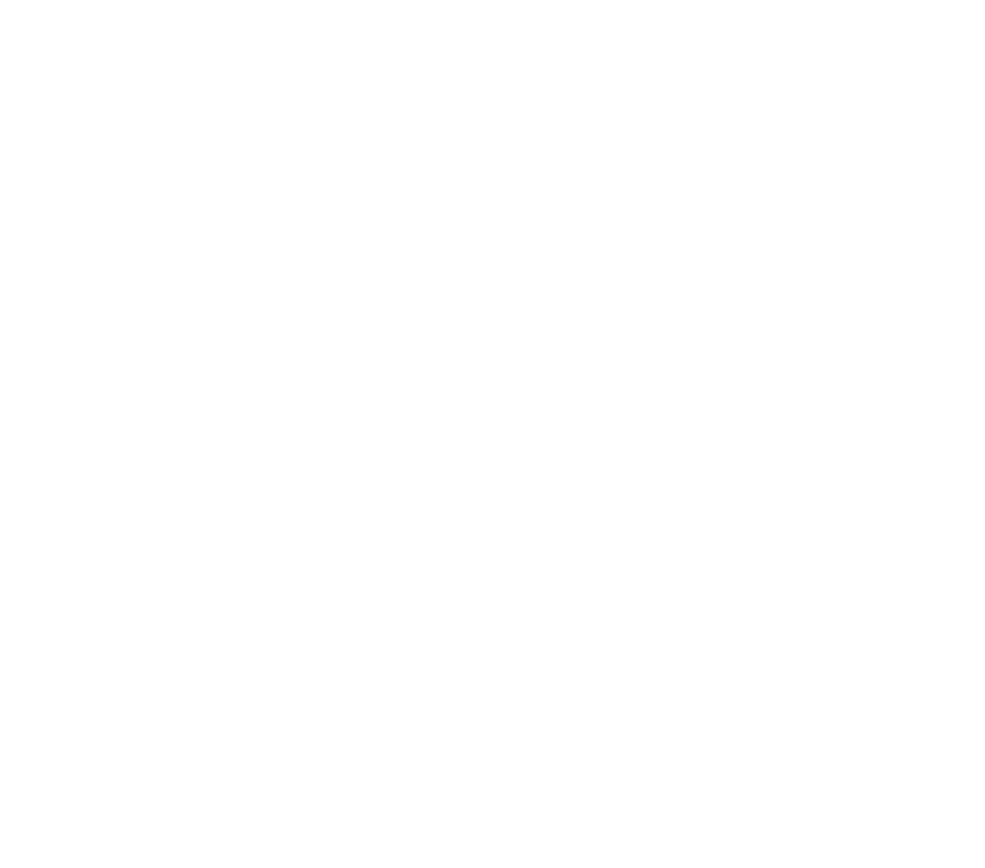
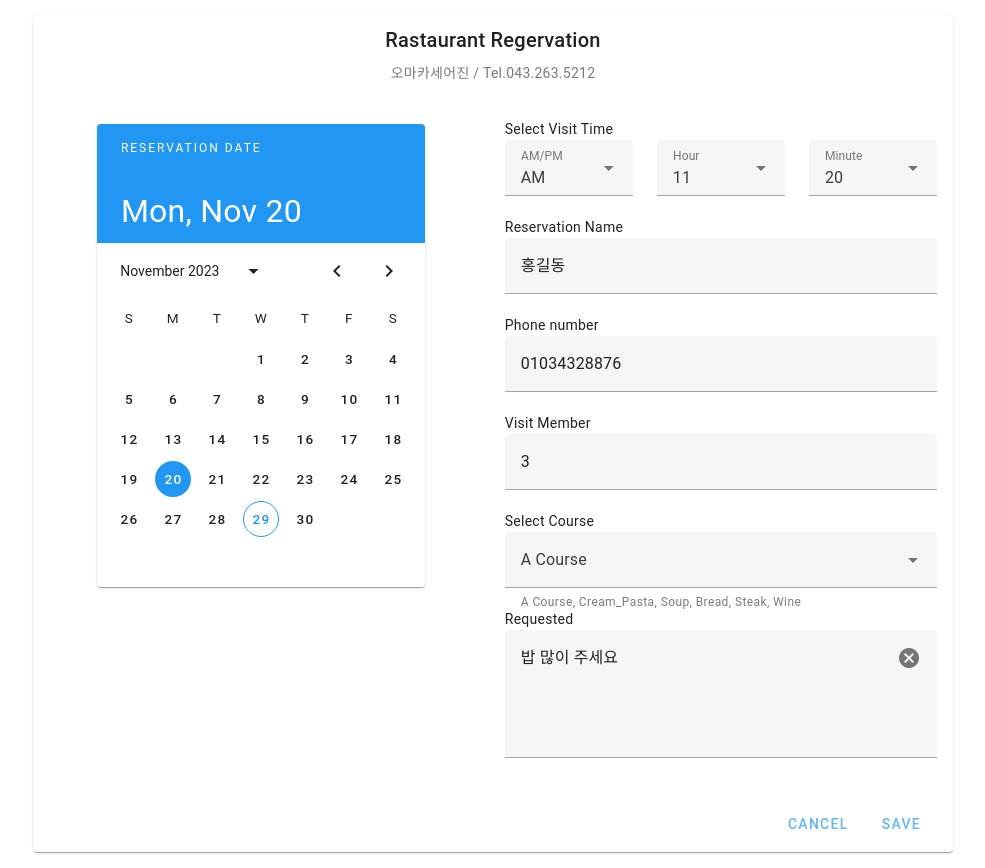
Before and after one commit to sori9899/restaurant-reservation, a Vue app in the folder frontend/: page /update/1 in a window 1280 px wide. Before the commit this address had no page. Shown: the whole page, without its empty margins (147-1132 px from the left). Before the commit the page ends 800 px from the top, so only its background shows below. Built offline with nearby package versions, Linux system fonts and the light colour scheme.

Commit message:
Maybe finish

```diff
--- a/frontend/src/components/RegervationList.vue
+++ b/frontend/src/components/RegervationList.vue
@@ -23,14 +23,14 @@
                         </v-list-item-title>
 
                         <v-list-item-subtitle>
-                            예약 날짜: {{ reservation.reservationDate }}
+                            예약 날짜: {{ reservation.strdate }}
                         </v-list-item-subtitle>
                     </v-list-item-content>
 
                     <!-- Delete button -->
                     <div class="list-item-action">
                         <v-list-item-action>
-                            <v-btn @click="updateReservation(index)" icon  variant="text" class="delete-bnt">
+                            <v-btn @click="updateReservation(reservation.rid)" icon  variant="text" class="delete-bnt">
                                 <v-icon color="black">mdi-pencil</v-icon>
                             </v-btn>
                         </v-list-item-action>
@@ -55,6 +55,7 @@
 </template>
 
 <script setup>
+import regervationjson from '@/database/regervation.json';
 
 </script>
 
@@ -62,37 +63,25 @@
 <script>
 export default{
     data: () => ({
-        reservations: [
-            // 예약 정보가 들어가는 배열
-            {
-            restaurantName: '레스토랑 1',
-            reservationDate: '2023-01-01',
-            },
-            {
-            restaurantName: '레스토랑 2',
-            reservationDate: '2023-01-02',
-            },
-            {
-            restaurantName: '레스토랑 3',
-            reservationDate: '2023-01-03',
-            },
-            {
-            restaurantName: '레스토랑 4',
-            reservationDate: '2023-01-04',
-            },
-            {
-            restaurantName: '레스토랑 5',
-            reservationDate: '2023-01-05',
-            },
-        ],
+        rjson : regervationjson,
+        reservations: [],
     }),
     methods:{
         deleteReservation(index) {
             // 예약 삭제 로직을 구현
-            console.log(index)
+            this.reservations.splice(index, 1);
         },
         updateReservation(index){
-            console.log(index)
+            const url = "/update/" + index;
+            this.$router.push({
+                path: url
+            })
+        }
+    },
+    mounted(){
+        const json = this.rjson.regervation;
+        for(var i=0; i<json.length; i++){
+            this.reservations.push(json[i])
         }
     }
 }
--- a/frontend/src/components/Rergervation.vue
+++ b/frontend/src/components/Rergervation.vue
@@ -68,14 +68,13 @@
     v-model="phonenum"
     :rules="rules"
     single-line
-    type="number"
     ></v-text-field>
 
     Visit Member
     <v-text-field
     v-model="visitnum"
+    :rules="rules"
     single-line
-    type="number"
     ></v-text-field>
 
     Select Course
@@ -138,19 +137,24 @@
 <script setup>
 import Datepicker from '@vuepic/vue-datepicker';
 import '@vuepic/vue-datepicker/dist/main.css';
+import regervationjson from '@/database/regervation.json';
 
 </script>
 
 <script>
 export default {
+    props:[
+        "Cvalue"
+    ],
     data(){
         return{
+        rjson : regervationjson,
         RsturantID: null,
-        RsturantName : "Ban Yu-hyun Restaurant: THE RED",
-        RsturantTel : "043.261.3321",
+        RsturantName : null,
+        RsturantTel : null,
         regrvdate: new Date(),
         strdate: null,
-        reservname : null,
+        reservname : "",
         request: null,
         phonenum : null,
         visitnum : 0,
@@ -186,7 +190,17 @@ export default {
         console.log(course)
 
         if(this.reservname && this.phonenum && this.visitnum >0){
-            console.log("save!!")
+            if(this.Cvalue == "write"){
+                alert("예약 완료")
+                this.$router.push({
+                    path:"/"
+                })
+            }else{
+                alert("예약 변경 완료")
+                this.$router.push({
+                    path:"/"
+                })
+            }
         }
         },
     },
@@ -205,22 +219,40 @@ export default {
         }
     },
     mounted(){
-        const today = new Date();
-
         const year = this.regrvdate.getFullYear();
         const month = (this.regrvdate.getMonth() + 1).toString().padStart(2, '0');
         const day = this.regrvdate.getDate().toString().padStart(2, '0');
 
-        console.log(today)
-        console.log(`${year}.${month}.${day}`)
-
-        this.strdate = `${year}.${month}.${day}`;
-
         const rid = this.$route.params.rid;
 
-        console.log(rid);
+        this.RsturantID = rid;
 
-        this.RsturantID = rid;
+        if(this.Cvalue == "write"){
+            this.strdate = `${year}.${month}.${day}`;
+            console.log(this.rjson.regervation)
+        }else{
+            const len = this.rjson.regervation;
+            for(var i=0; i<len.length; i++){
+                if(len[i].rid == rid){
+                    this.RsturantID = len[i].restaurantID;
+                    this.RsturantName = len[i].restaurantName;
+                    this.RsturantTel = len[i].rsturantTel;
+                    this.request = len[i].request;
+                    console.log(len[i].request);
+                    this.reservname = len[i].reservname;
+                    console.log(len[i].reservname);
+                    this.strdate = len[i].strdate;
+                    this.visitnum = len[i].visitnum;
+                    this.ampm = len[i].ampm;
+                    this.select = len[i].select;
+                    this.selectedHour = len[i].selectedHour;
+                    this.selectedMinute = len[i].selectedMinute;
+                    this.phonenum = len[i].phonenum
+
+                    this.regrvdate = new Date(this.strdate);
+                }
+            }
+        }
     }
 }
 </script>
--- a/frontend/src/components/UserInfo.vue
+++ b/frontend/src/components/UserInfo.vue
@@ -10,7 +10,7 @@
                 <div class="ma-4">
                 <v-img
                 class="bg-white round"
-                width="200"
+                width="150"
                 :aspect-ratio="1"
                 src="src/img/user.png"
                 cover
@@ -23,7 +23,10 @@
                     Username
                 </v-card-title>
                 <v-card-title>
-                    가입시기 : 2023.10.12
+                    가입시기 : 23.10.12
+                </v-card-title>
+                <v-card-title>
+                    Tel. 010.8883.2384
                 </v-card-title>
             </div>
             </div>
--- /dev/null
+++ b/frontend/src/database/regervation.json
@@ -0,0 +1,93 @@
+{
+    "regervation" : [
+        {
+            "rid" : "1",
+            "restaurantID" : "1",
+            "restaurantName" : "오마카세어진",
+            "rsturantTel" : "043.263.5212",
+            "strdate" : "2023.11.20",
+            "reservname" : "홍길동",
+            "request" : "밥 많이 주세요",
+            "phonenum" : "01034328876",
+            "visitnum" : "3",
+            "ampm" : "AM",
+            "selectedHour" : "11",
+            "selectedMinute" : "20",
+            "select" :{
+                "course" : "A Course",
+                "menu" : "Cream_Pasta, Soup, Bread, Steak, Wine"
+            }
+        },
+        {
+            "rid" : "2",
+            "restaurantID": "2",
+            "restaurantName": "한식당",
+            "rsturantTel": "02.1234.5678",
+            "strdate": "2023.11.24",
+            "reservname": "김철수",
+            "request": "매운 음식으로 부탁드립니다",
+            "phonenum": "01055557777",
+            "visitnum": "4",
+            "ampm": "PM",
+            "selectedHour": "7",
+            "selectedMinute": "30",
+            "select": {
+                "course": "B Course",
+                "menu": "Chicken, Pizza, Snacks, Beer"
+            }
+        },
+        {
+            "rid" : "3",
+            "restaurantID": "3",
+            "restaurantName": "이탈리안 다이닝",
+            "rsturantTel": "031.9876.5432",
+            "strdate": "2023.11.26",
+            "reservname": "이영희",
+            "request": "창가 자리 부탁드려요",
+            "phonenum": "01098765432",
+            "visitnum": "2",
+            "ampm": "PM",
+            "selectedHour": "6",
+            "selectedMinute": "15",
+            "select": {
+                "course": "C Course",
+                "menu": "Pork_belly, Soju, Steamed_eggs, Sold_noodles"
+            }
+        },{
+            "rid" : "4",
+            "restaurantID": "4",
+            "restaurantName": "스테이크하우스",
+            "rsturantTel": "051.1234.5678",
+            "strdate": "2023.11.27",
+            "reservname": "박민수",
+            "request": "양파는 빼주세요",
+            "phonenum": "01033334444",
+            "visitnum": "5",
+            "ampm": "PM",
+            "selectedHour": "8",
+            "selectedMinute": "45",
+            "select": {
+                "course": "None",
+                "menu": "later decision"
+            }
+        },
+        {
+            "rid" : "5",
+            "restaurantID": "5",
+            "restaurantName": "일본식 회집",
+            "rsturantTel": "02.9876.5432",
+            "strdate": "2023.11.28",
+            "reservname": "나미코",
+            "request": "초밥 많이 주세요",
+            "phonenum": "01066667777",
+            "visitnum": "2",
+            "ampm": "PM",
+            "selectedHour": "7",
+            "selectedMinute": "0",
+            "select": {
+                "course": "D Course",
+                "menu": "Sushi, Rice_wine, Udon, Rolls"
+            }
+        }
+    ]
+}
--- a/frontend/src/router/index.ts
+++ b/frontend/src/router/index.ts
@@ -39,6 +39,10 @@ const routes = [
   {
     path: '/mypage',
     component: () => import('@/views/Mypage.vue')
+  },
+  {
+    path: '/update/:rid',
+    component:() => import('@/views/UpdateRegist.vue')
   }
 ]
 
--- a/frontend/src/views/Regist.vue
+++ b/frontend/src/views/Regist.vue
@@ -1,7 +1,7 @@
 
 <template>
   <v-container>
-    <RergervationVue></RergervationVue>
+    <RergervationVue v-bind:Cvalue="write"></RergervationVue>
   </v-container>
 </template>
 
@@ -12,7 +12,9 @@ import RergervationVue from '@/components/Rergervation.vue'
 <script>
 
 export default {
-
+    data: () => ({
+        write:"write"
+    }),
 }
 
 </script>
--- /dev/null
+++ b/frontend/src/views/UpdateRegist.vue
@@ -0,0 +1,19 @@
+<template>
+    <v-container>
+        <RergervationVue v-bind:Cvalue="update"></RergervationVue>
+    </v-container>
+</template>
+
+
+<script setup>
+import RergervationVue from "@/components/Rergervation.vue";
+
+</script>
+
+<script>
+export default{
+    data: () => ({
+        update:"update"
+    }),
+}
+</script>
```
